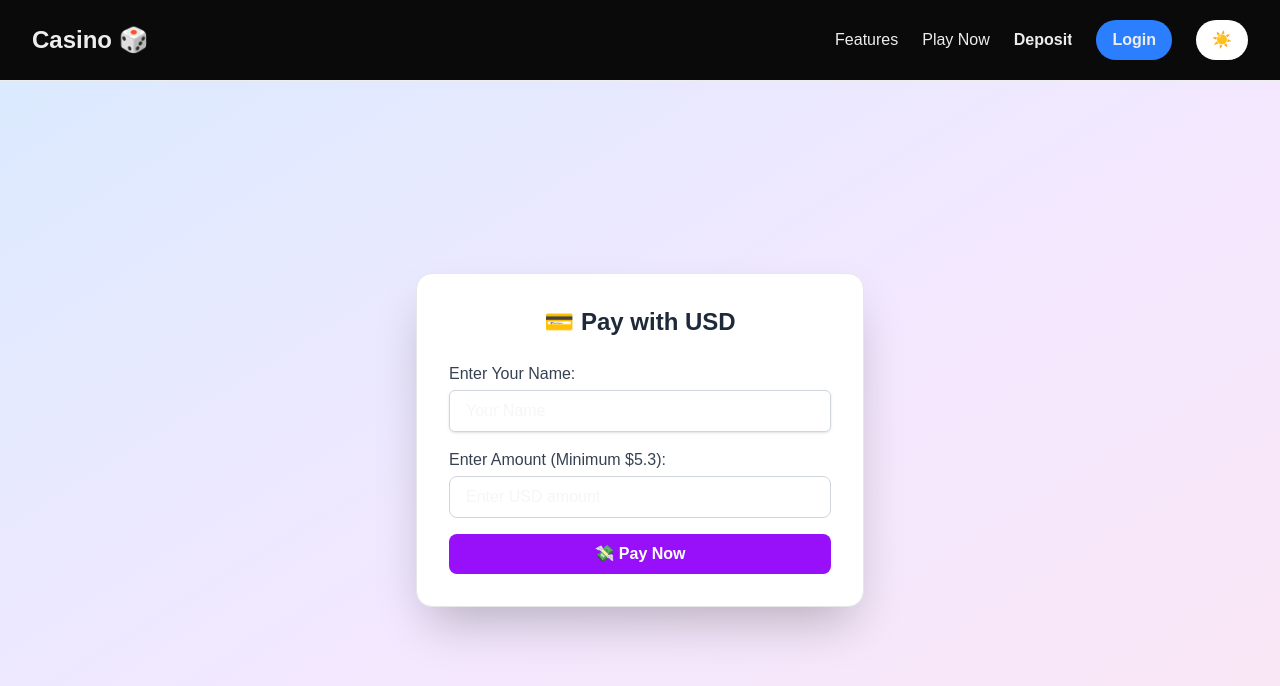
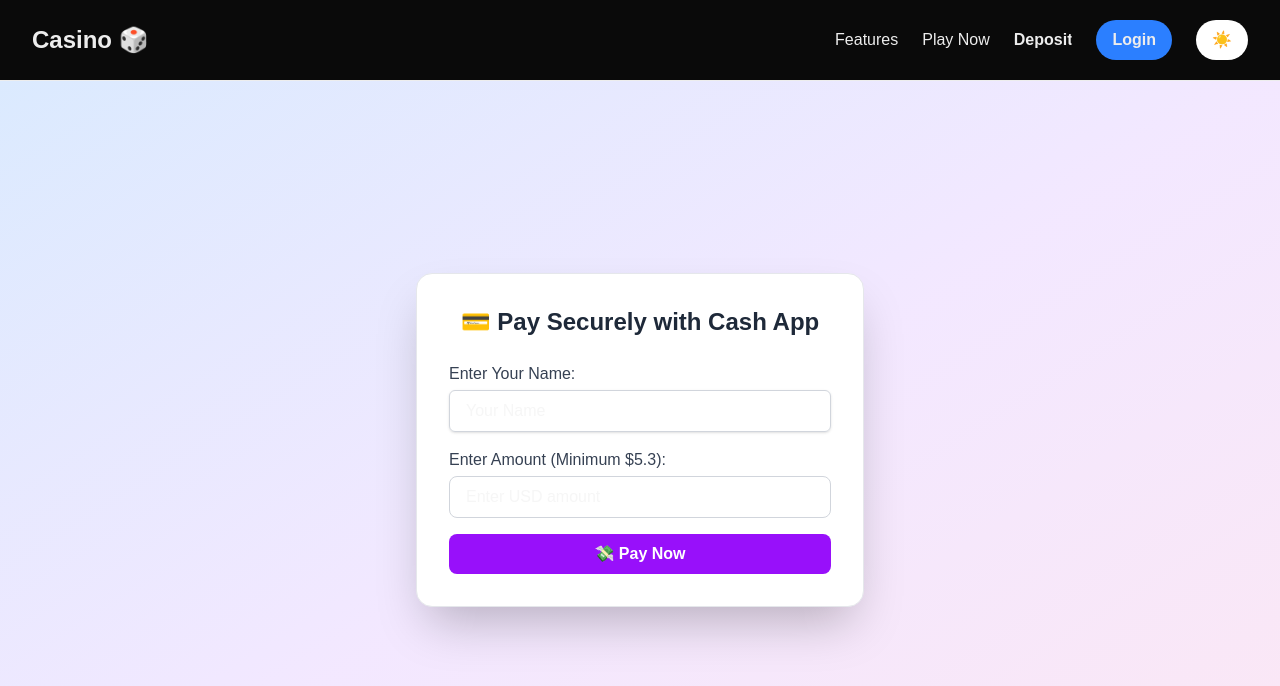
Before and after one commit to tarkeshwarraj/next-casino, a Next.js app: page /btc-pay in a window 1280 px wide. Shown: the top 686 px of the page. Built offline with nearby package versions, Linux system fonts and the light colour scheme.

Commit message:
text update

```diff
--- a/app/btc-pay/page.jsx
+++ b/app/btc-pay/page.jsx
@@ -40,7 +40,9 @@ const BtcPayPage = () => {
     <div className="min-h-screen pt-48 flex items-start justify-center bg-gradient-to-br from-blue-100 via-purple-100 to-pink-100 px-4 pb-8">
 
       <div className="bg-white max-w-md w-full p-8 rounded-2xl shadow-2xl border border-gray-200 hover:shadow-purple-300 transition-all duration-300">
-        <h2 className="text-2xl font-bold text-gray-800 mb-6 text-center">💳 Pay with USD</h2>
+        <h2 className="text-2xl font-bold text-gray-800 mb-6 text-center">
+  💳 Pay Securely with Cash App
+</h2>
 
         {/* Name input */}
         <div className="mb-4">
```
